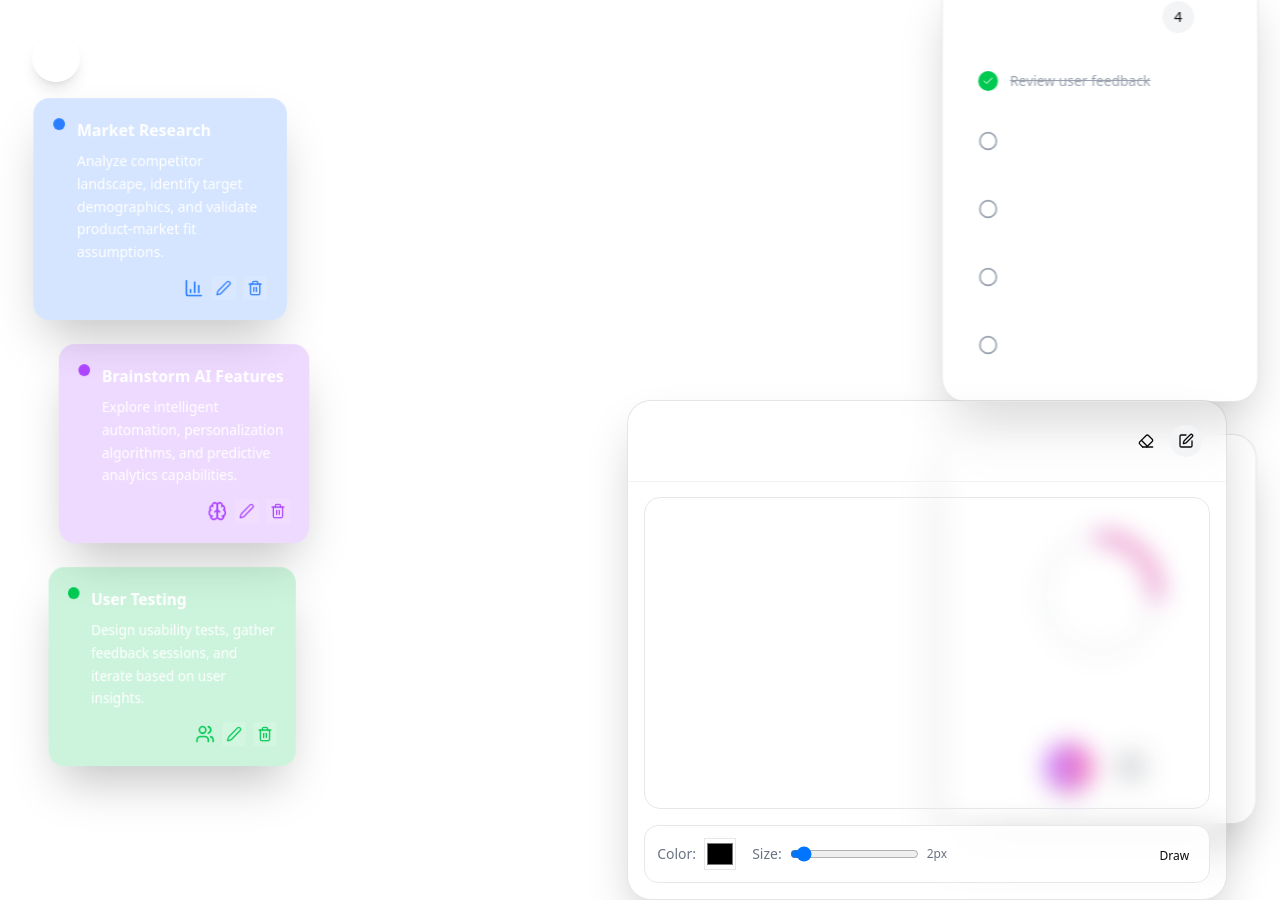
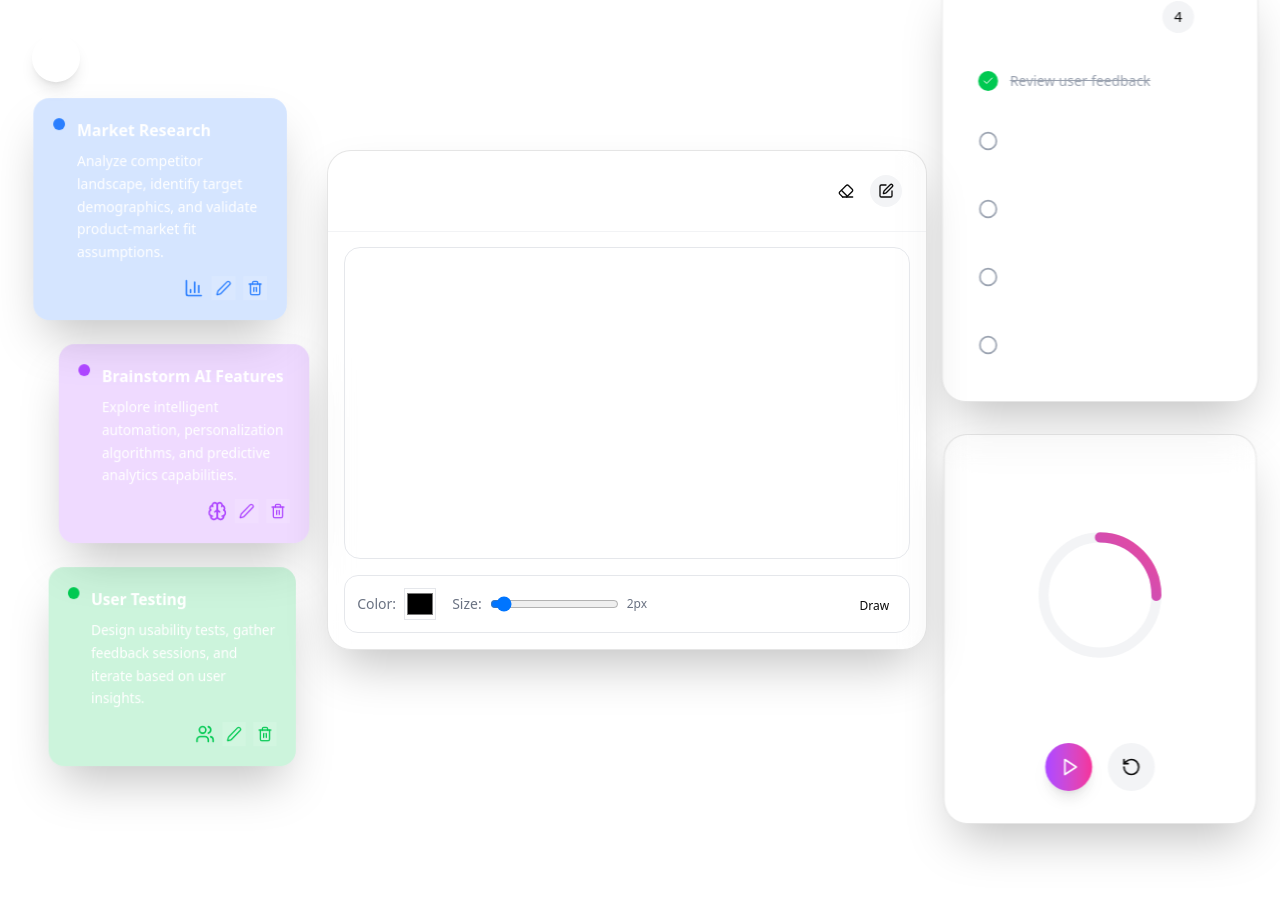
Before and after one commit to liliangisellyps/Ideaverse-WebSpatial, a React (Vite) app: page / in a window 1280 px wide. After the commit the page ends 824 px from the top, so only its background shows below. Built offline with nearby package versions, Linux system fonts and the light colour scheme.

Commit message:
fix: fix initial position for canvas

```diff
--- a/src/App.tsx
+++ b/src/App.tsx
@@ -245,7 +245,7 @@ export default function App() {
           className="absolute top-1/2 z-10 transition-all duration-300"
           style={{
             left: '49%',
-            transform: showAddForm ? 'translate(-50%, -50%) translateZ(0px)' : 'translate(-50%, -6eu 0%) translateZ(0px)',
+            transform: showAddForm ? 'translate(-50%, -50%) translateZ(0px)' : 'translate(-50%, -50%) translateZ(0px)',
           }}
         >
           <EnhancedCanvasPanel />
```
